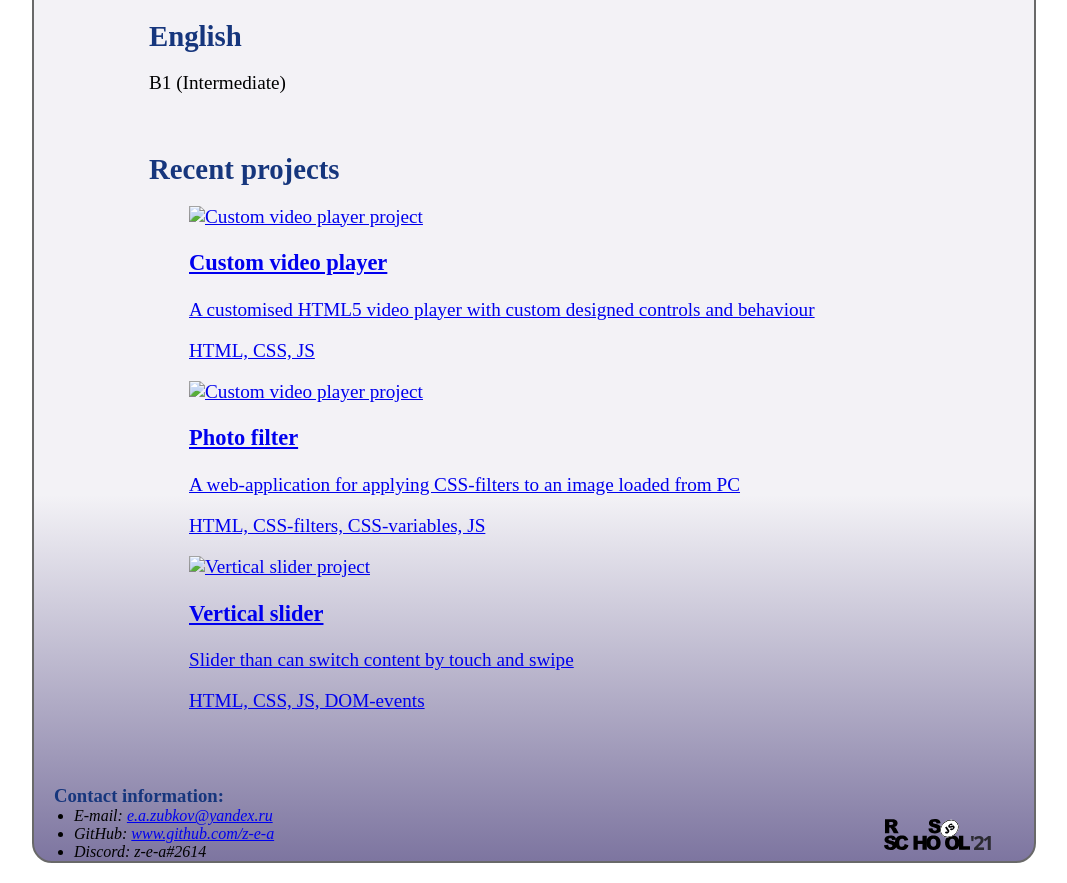
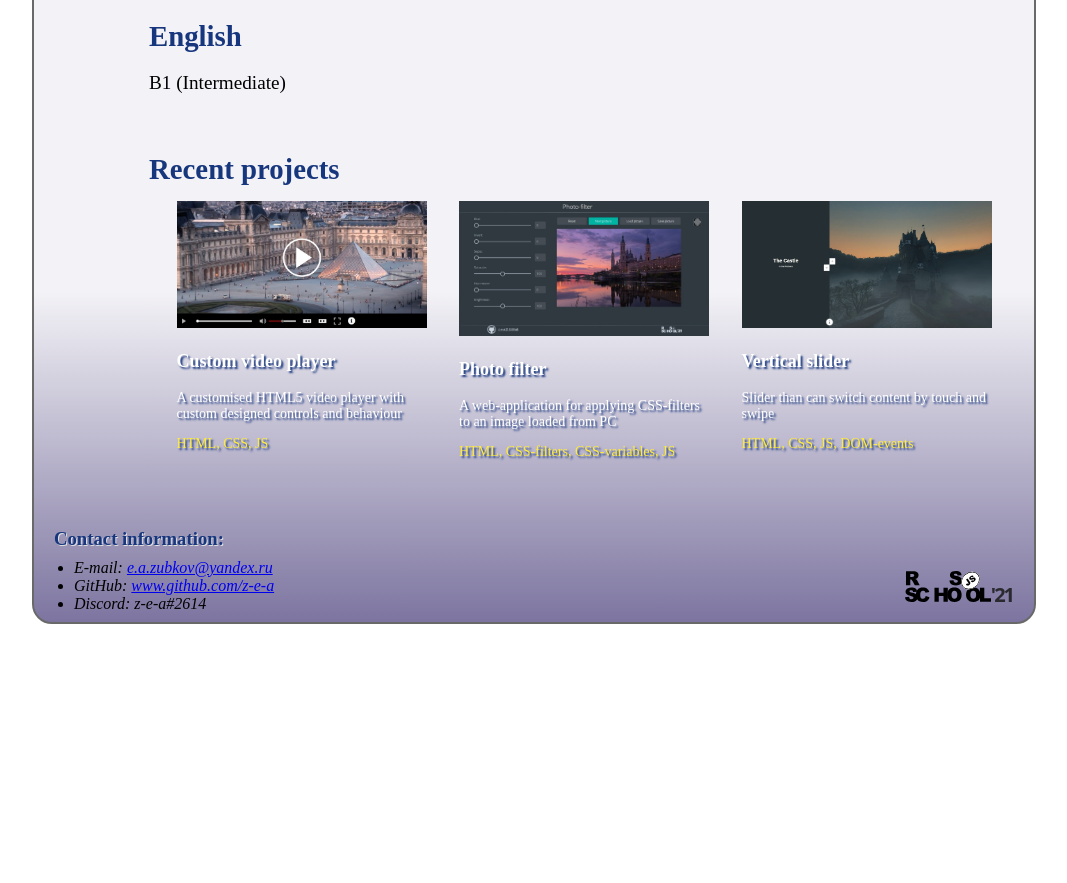
Before and after one commit to z-e-a/rsschool-cv, a plain HTML site: page index.html in a window 1280 px wide. Shown: the part 1660-2543 px from the top of the page, without its empty margins (106-1173 px from the left). After the commit the page ends 2304 px from the top, so only its background shows below. Drawn offline with Linux system fonts and the light colour scheme.

Commit message:
fix: add missing image files

```diff
--- a/css/style.css
+++ b/css/style.css
@@ -1,3 +1,8 @@
+body {
+  min-width: 306px;
+  /* overflow-x: hidden; */
+}
+
 body._lock{
   overflow: hidden;
 }
@@ -8,12 +13,16 @@ body._lock{
 
 .page__section{
   padding: 15px;
-  max-width: 1000px;
+  /* max-width: 1000px; */
+  /* width: 100%;   */
+  /* min-width: 320px; */
   margin: 0 auto;
 }
 
 .content-wrapper {
   max-width: 1000px;
+  /* width: 100%;   */
+  min-width: 306px;
   margin: 80px auto 20px auto;
   border: 2px solid dimgrey;
   border-radius: 20px;
@@ -39,6 +48,8 @@ body._lock{
 
 .header__container{
   max-width: 1000px;
+  /* width: 100%; */
+  min-width: 306px;
   margin: 0 auto;
   display: flex;
   padding: 0 20px;
@@ -65,6 +76,7 @@ body._lock{
 
 .menu__list > li {
   margin: 0 0 0 20px;
+  text-shadow: #e0e0e0 1px 1px 0;
 }
 
 .menu__link {
@@ -92,7 +104,7 @@ body._lock{
   .menu__body {
     position: fixed;
     top: 0;
-    left: -110%;
+    left: -130%;
     width: 100%;
     height: 100%;
     background-color: rgba(22, 54, 125, 0.9);
@@ -157,6 +169,7 @@ body._lock{
 
   .menu__list > li{
     margin: 0 0 30px 0;
+    text-shadow: 3px 5px 2px #1c1c1c;
   }
   .menu__list > li:last-child{
     margin-bottom: 0;
@@ -165,12 +178,11 @@ body._lock{
   .menu__link{
     font-size: 24px;
     color: #cecbdb;
-    text-shadow: ;
   }
 }
 
 .caption {
-  width: 500px;
+  max-width: 500px;
   margin: 30px auto;
   text-align: center;
   font-size: 3em;
@@ -179,7 +191,7 @@ body._lock{
 }
 
 main {
-  margin-left: 100px;
+  margin-left: 10%;
   font-size: larger;
 }
 
@@ -191,16 +203,70 @@ main h2 {
 
 .photo {
   display: block;
-  width: 250px;
+  max-width: 250px;
   border-radius: 50%;
   margin: 0 auto;
   border: 3px solid dimgrey;
 }
 
+pre {
+  overflow-x: hidden;
+}
+
+.projects__container {
+  display: flex;
+  justify-content: space-evenly;
+  flex-wrap: wrap;
+}
+
+.projects__container a {
+  text-decoration: none;
+
+}
+
+.project__card{
+  max-width: 250px;
+  position: relative;
+  margin: 5px;
+  text-shadow: 2px 2px 2px #16367d;
+}
+
+.project__card:hover{
+  transform: scale(1.1);
+  text-decoration: underline;
+}
+
+.project__technologies{
+  color: #ffeb3b;
+}
+
+.project__img{
+  max-width: 250px;
+  object-fit: cover;
+  transition: 250ms all;
+  overflow-x: hidden;
+}
+
+.project__description{
+  left: 0;
+  /* position: absolute; */
+  font-size: 14px;
+  color: white;
+}
+
+.project__caption {
+  font-size: 18px;
+  bottom: 76px;
+  left: 128px;
+}
+
+
+
 footer h3 {
-  color: #16367d;
   margin-bottom: 0px;
   margin-left: 20px;
+  color: #16367d;
+  text-shadow: #e0e0e0 1px 1px 0;
 }
 
 footer ul {
@@ -211,6 +277,7 @@ footer ul {
 .footer-content{
     display: flex;
     align-items: center;
+    flex-wrap: wrap;
 }
 
 .contacts {
@@ -233,6 +300,7 @@ footer ul {
     background-repeat: no-repeat;
     background-position: left center;
     padding-right: 22px;
+    margin: 20px auto;
 }
 
 .rss-year {
@@ -250,3 +318,17 @@ footer ul {
     right: -5px;
     letter-spacing: 0;
   }
+
+  @media (max-width: 360px) {
+    .page {
+      margin: 0 auto;
+    }
+
+    .menu__icon {
+      /* padding-left: 20px; */
+    }
+    .header__container{
+      min-width: auto;
+    }
+
+  }
--- a/index.html
+++ b/index.html
@@ -81,18 +81,18 @@
                 </li>
                 <li>
                   <a
+                    data-goto=".page__section_projects"
+                    class="menu__link"
+                    href="#"
+                    >projects</a
+                  >
+                </li>
+                <li>
+                  <a
                     data-goto=".page__section_contacts"
                     class="menu__link"
                     href="#"
                     >contacts</a
-                  >
-                </li>
-                <li>
-                  <a
-                    data-goto=".page__section_projects"
-                    class="menu__link"
-                    href="#"
-                    >projects</a
                   >
                 </li>
               </ul>
```
Also changed, not shown: img/custom-video-player.jpeg (added), img/photo-filter.jpeg (added), img/vertical-slider.jpeg (added).
